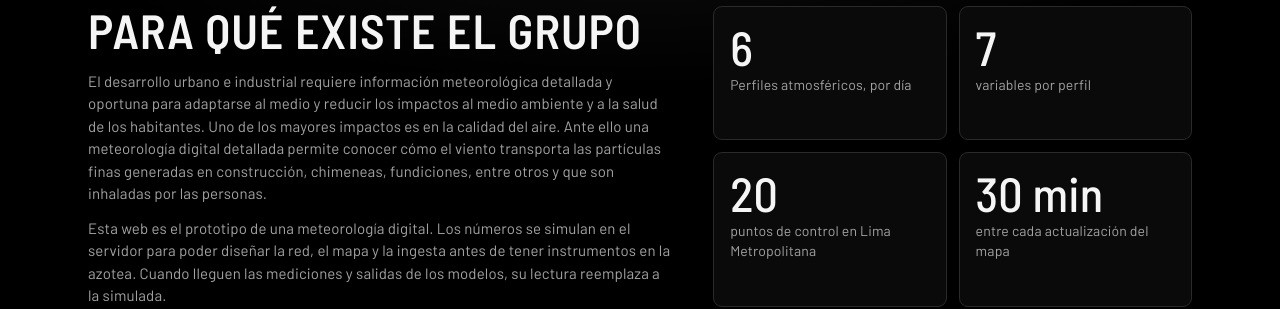
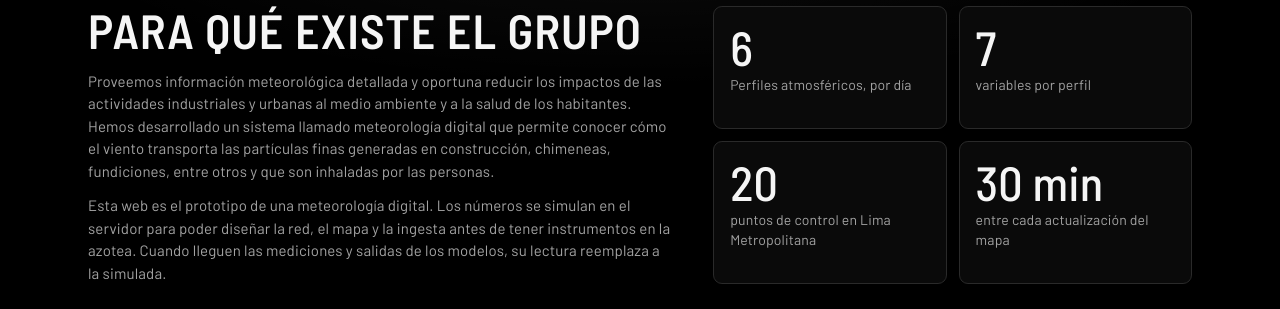
Before and after one commit to p494skgnzw-design/prototipo-calidad-aire-lima, a Next.js app: page / in a window 1280 px wide. Shown: the part 828-1137 px from the top of the page. Built offline with nearby package versions, Linux system fonts and the light colour scheme; no server answers.

Commit message:
Update page.tsx

```diff
--- a/app/page.tsx
+++ b/app/page.tsx
@@ -42,10 +42,10 @@ export default function HomePage() {
             <h2 className="text-4xl text-pacific sm:text-5xl">Para qué existe el grupo</h2>
             <p className="mt-4 text-pretty text-muted-foreground">
 
-              El desarrollo urbano e industrial requiere información meteorológica detallada y oportuna para adaptarse al medio y
-              reducir los impactos al medio ambiente y a la salud de los habitantes. Uno de los mayores impactos es en la calidad del
-              aire. Ante ello una meteorología digital detallada permite conocer cómo el viento transporta las partículas finas
-              generadas en construcción, chimeneas, fundiciones, entre otros y que son inhaladas por las personas.
+              Proveemos información meteorológica detallada y oportuna reducir los impactos de las actividades industriales
+              y urbanas al medio ambiente y a la salud de los habitantes. Hemos desarrollado un sistema llamado  meteorología digital
+              que permite conocer cómo el viento transporta las partículas finas generadas en construcción, chimeneas, fundiciones,
+              entre otros y que son inhaladas por las personas.
             </p>
             <p className="mt-3 text-pretty text-muted-foreground">
               Esta web es el prototipo de una meteorología digital. Los números se simulan en el servidor
```
